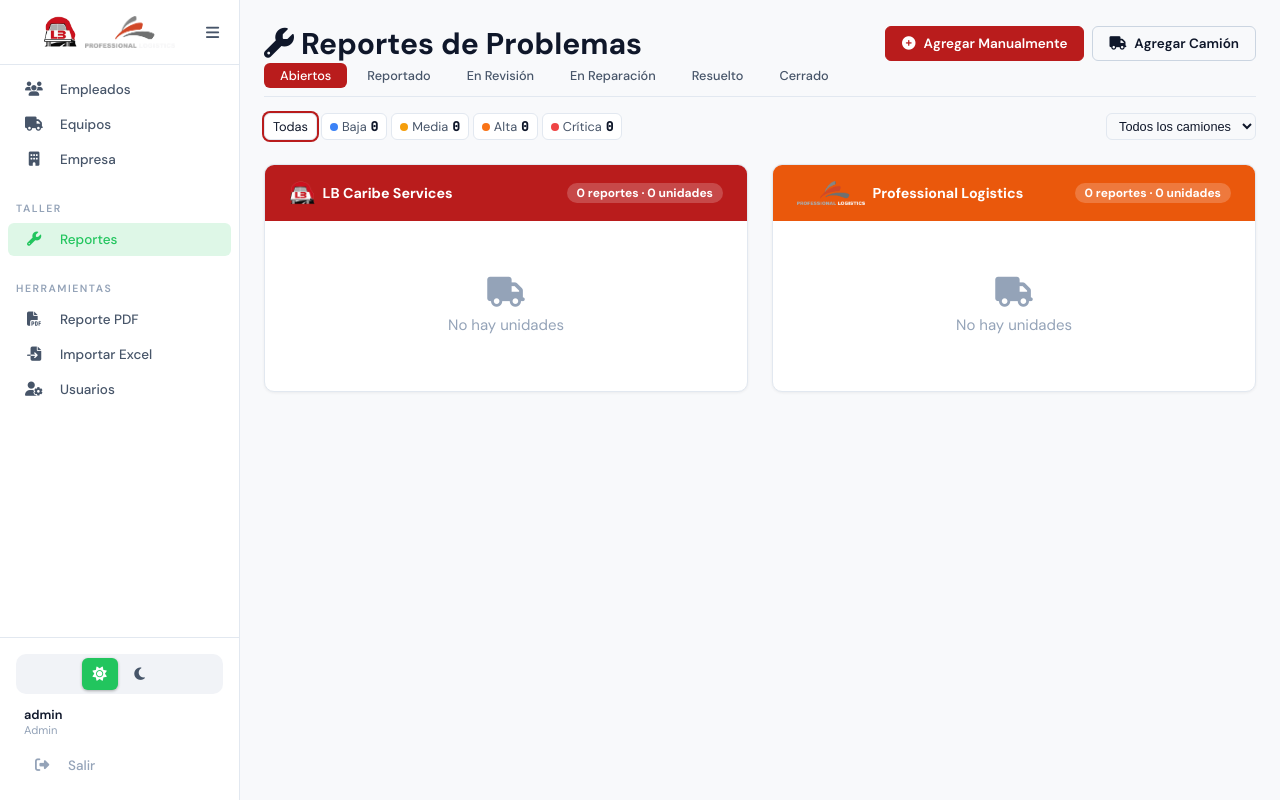
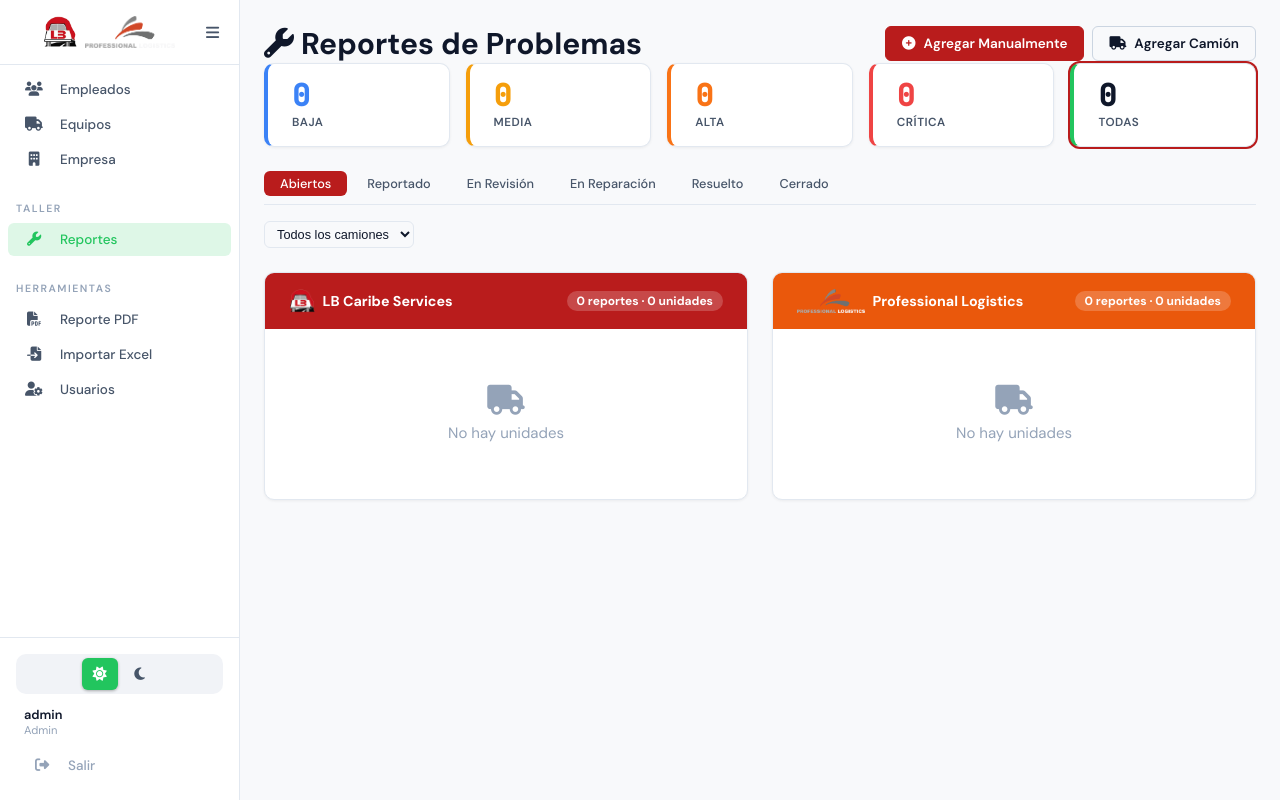
Before and after one commit to jbaranda01-tech/permit-tracker, a Flask app: page /issues/ in a window 1280 px wide. Run offline with Flask 3, Linux system fonts and the light colour scheme; a user stored in the database is signed in; data that the repository does not hold is empty.

Commit message:
feat: Update queue toolbar layout by replacing severity segmented control with severity tiles for improved UI consistency

```diff
--- a/static/css/style.css
+++ b/static/css/style.css
@@ -1596,51 +1596,8 @@ a.stat-tile:hover, button.stat-tile:hover { box-shadow: var(--shadow-md); }
     font-size: 0.85rem;
 }
 
-/* Consolidated queue toolbar (status tabs + severity segmented control + truck filter) */
+/* Queue toolbar (severity tiles + status tabs + truck filter) */
 .queue-toolbar { margin-bottom: var(--space-lg); }
-.queue-controls {
-    display: flex;
-    justify-content: space-between;
-    align-items: center;
-    gap: var(--space-md);
-    flex-wrap: wrap;
-    margin-top: var(--space-sm);
-}
-.seg-control {
-    display: flex;
-    gap: var(--space-xs);
-    flex-wrap: wrap;
-}
-.seg-btn {
-    display: inline-flex;
-    align-items: center;
-    gap: var(--space-xs);
-    padding: var(--space-xs) var(--space-sm);
-    border: 1px solid var(--border);
-    border-radius: var(--radius-sm);
-    font-size: 0.85rem;
-    color: var(--text-secondary);
-    background: var(--bg-secondary);
-    text-decoration: none;
-    transition: all 0.2s ease;
-}
-.seg-btn:hover { color: var(--text-primary); }
-.seg-btn--active { box-shadow: 0 0 0 2px var(--accent); color: var(--text-primary); }
-.seg-dot {
-    width: 8px;
-    height: 8px;
-    border-radius: 50%;
-    flex-shrink: 0;
-}
-.seg-btn--baja .seg-dot { background: var(--color-sev-baja); }
-.seg-btn--media .seg-dot { background: var(--color-sev-media); }
-.seg-btn--alta .seg-dot { background: var(--color-sev-alta); }
-.seg-btn--critica .seg-dot { background: var(--color-sev-critica); }
-.seg-count {
-    font-family: var(--font-mono);
-    font-weight: 700;
-    color: var(--text-primary);
-}
 
 /* Issue cards */
 .issue-list { display: flex; flex-direction: column; gap: var(--space-sm); }
@@ -2083,9 +2040,6 @@ a.stat-tile:hover, button.stat-tile:hover { box-shadow: var(--shadow-md); }
     .report-container { padding: var(--space-md); }
     .issue-status-tabs { gap: 2px; }
     .status-tab { padding: var(--space-xs) var(--space-sm); font-size: 0.8rem; }
-    .queue-controls { flex-direction: column; align-items: stretch; }
-    .seg-control { overflow-x: auto; }
-    .seg-btn { min-height: 44px; }
     .filter-form { flex-direction: column; }
     .filter-form select { width: 100%; }
     .issue-card-footer { flex-direction: column; align-items: flex-start; gap: 4px; }
--- a/templates/issues/queue.html
+++ b/templates/issues/queue.html
@@ -95,6 +95,21 @@
 </div>
 
 <div class="queue-toolbar">
+    <div class="stat-tiles">
+        {% for code, label in severities %}
+        <a href="{{ url_for('issues.queue', severity=code, status=current_status or none, equipment_id=current_equipment or none) }}"
+           class="stat-tile stat-tile--{{ code }} {% if current_severity == code %}stat-tile--active{% endif %}">
+            <div class="stat-tile__num">{{ severity_counts.get(code, 0) }}</div>
+            <div class="stat-tile__label">{{ label }}</div>
+        </a>
+        {% endfor %}
+        <a href="{{ url_for('issues.queue', status=current_status or none, equipment_id=current_equipment or none) }}"
+           class="stat-tile stat-tile--valid {% if not current_severity %}stat-tile--active{% endif %}">
+            <div class="stat-tile__num">{{ severity_counts.values()|sum }}</div>
+            <div class="stat-tile__label">Todas</div>
+        </a>
+    </div>
+
     <div class="issue-status-tabs">
         <a href="{{ url_for('issues.queue', severity=current_severity or none, equipment_id=current_equipment or none) }}" class="status-tab {% if not current_status %}active{% endif %}">
             Abiertos
@@ -109,22 +124,7 @@
         {% endfor %}
     </div>
 
-    <div class="queue-controls">
-        <div class="seg-control">
-            <a href="{{ url_for('issues.queue', status=current_status or none, equipment_id=current_equipment or none) }}"
-               class="seg-btn {% if not current_severity %}seg-btn--active{% endif %}">
-                Todas
-            </a>
-            {% for code, label in severities %}
-            <a href="{{ url_for('issues.queue', severity=code, status=current_status or none, equipment_id=current_equipment or none) }}"
-               class="seg-btn seg-btn--{{ code }} {% if current_severity == code %}seg-btn--active{% endif %}">
-                <span class="seg-dot"></span>
-                {{ label }}
-                <span class="seg-count">{{ severity_counts.get(code, 0) }}</span>
-            </a>
-            {% endfor %}
-        </div>
-
+    <div class="issue-filters">
         <form method="GET" class="filter-form">
             {% if current_status %}
             <input type="hidden" name="status" value="{{ current_status }}">
```
Also changed, not shown: CLAUDE.md (+4 -4 lines).
